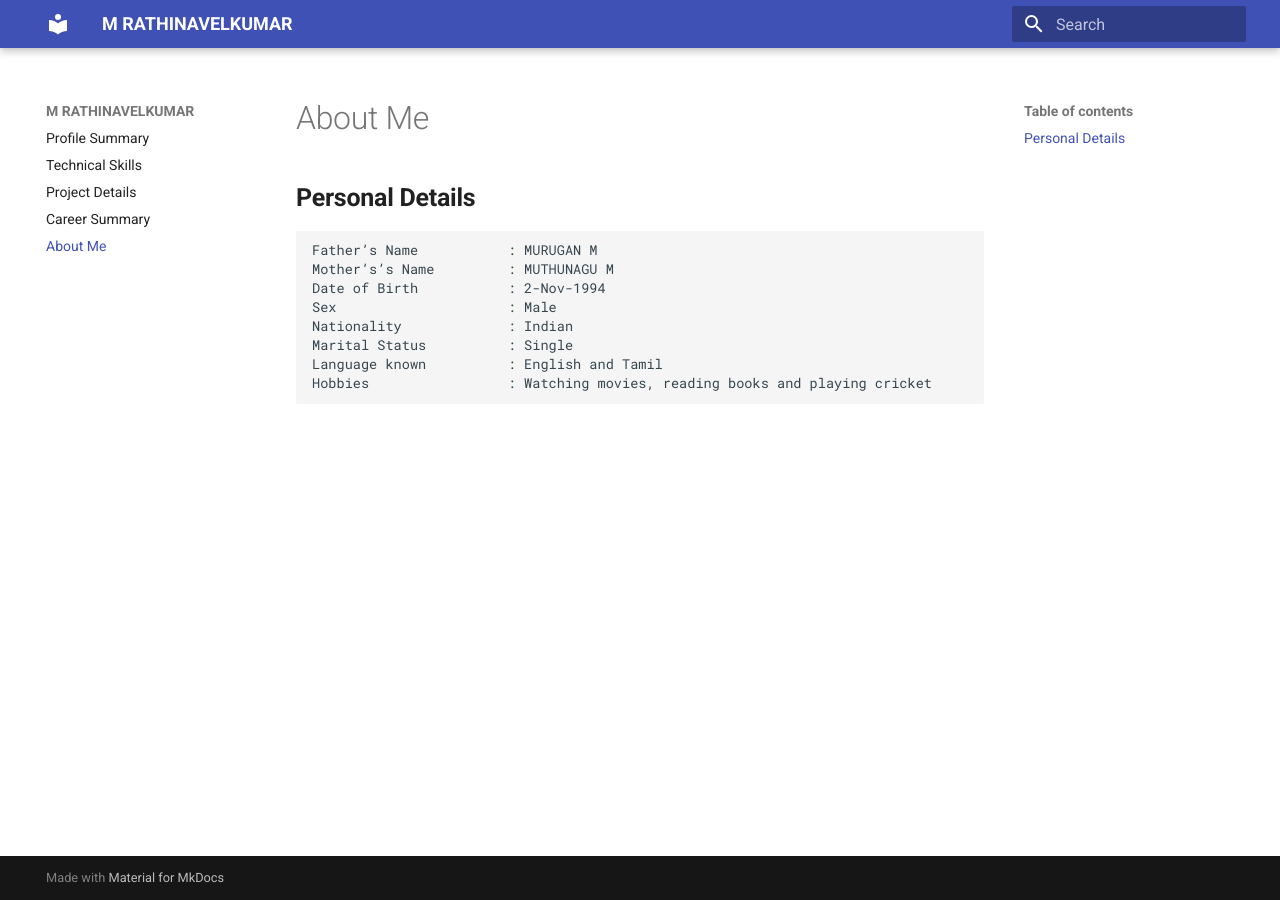
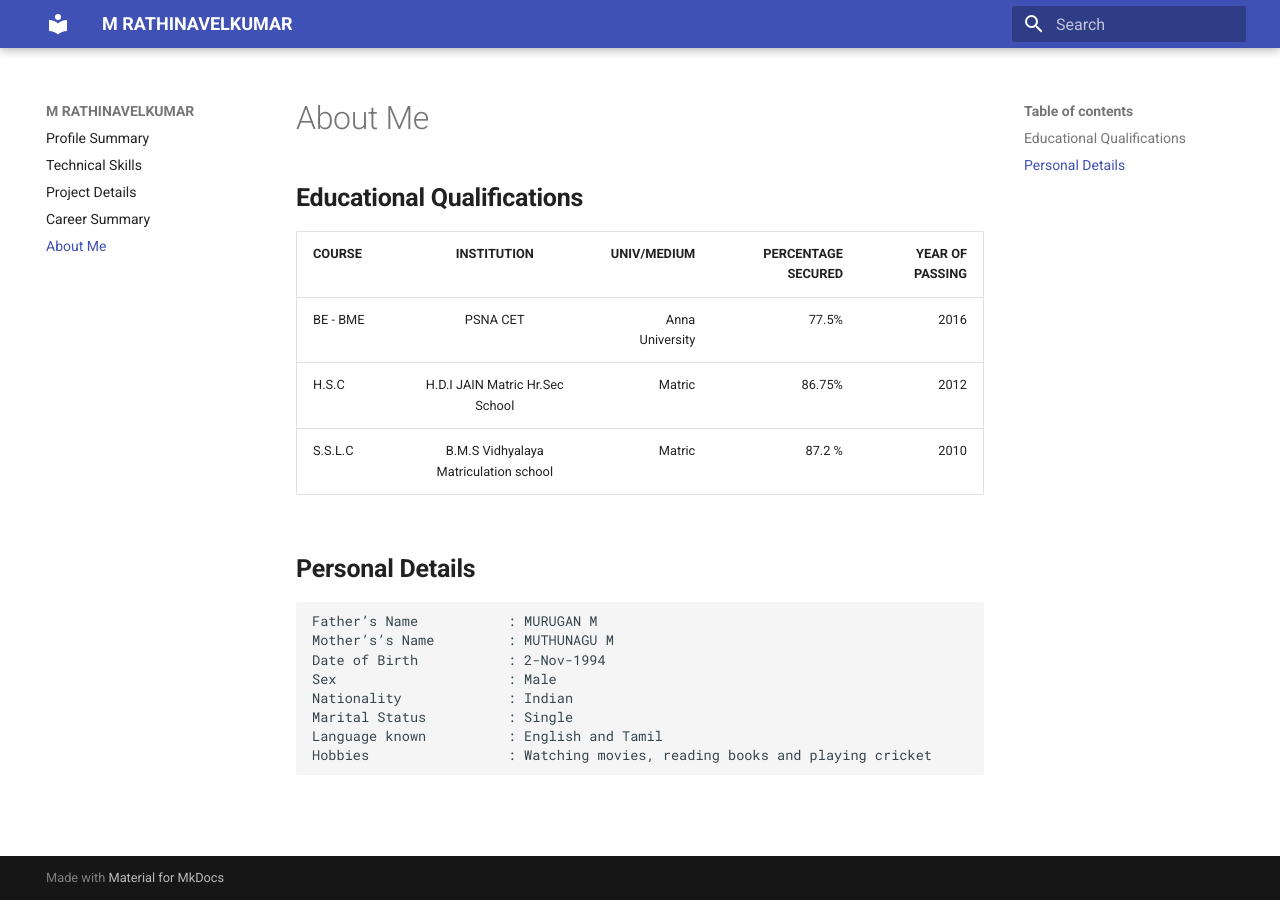
Before and after one commit to Rathinavelkumar/Resume, an MkDocs documentation site: the page built from docs/about_summary.md, in a window 1280 px wide. Built offline with MkDocs 1.6.1 and Material for MkDocs 9.7.7, drawn with Linux system fonts in a browser that asks for light colours.

Commit message:
eductation details

```diff
--- a/docs/about_summary.md
+++ b/docs/about_summary.md
@@ -1,3 +1,12 @@
+## **Educational Qualifications**
+
+| COURSE  | INSTITUTION     | UNIV/MEDIUM | PERCENTAGE SECURED | YEAR OF PASSING |
+| :------------ |:---------------:| -----:| -----:| -----:|
+| BE - BME  | PSNA CET | Anna University | 77.5% | 2016 |
+| H.S.C  | H.D.I JAIN Matric Hr.Sec School | Matric | 86.75% | 2012 |
+| S.S.L.C  | B.M.S Vidhyalaya Matriculation school | Matric | 87.2 % | 2010 |
+
+
 ## **Personal Details**
 
     Father’s Name           : MURUGAN M
```
Also changed, not shown: site/about_summary/index.html, site/search/search_index.json, site/sitemap.xml, 1 other file.
